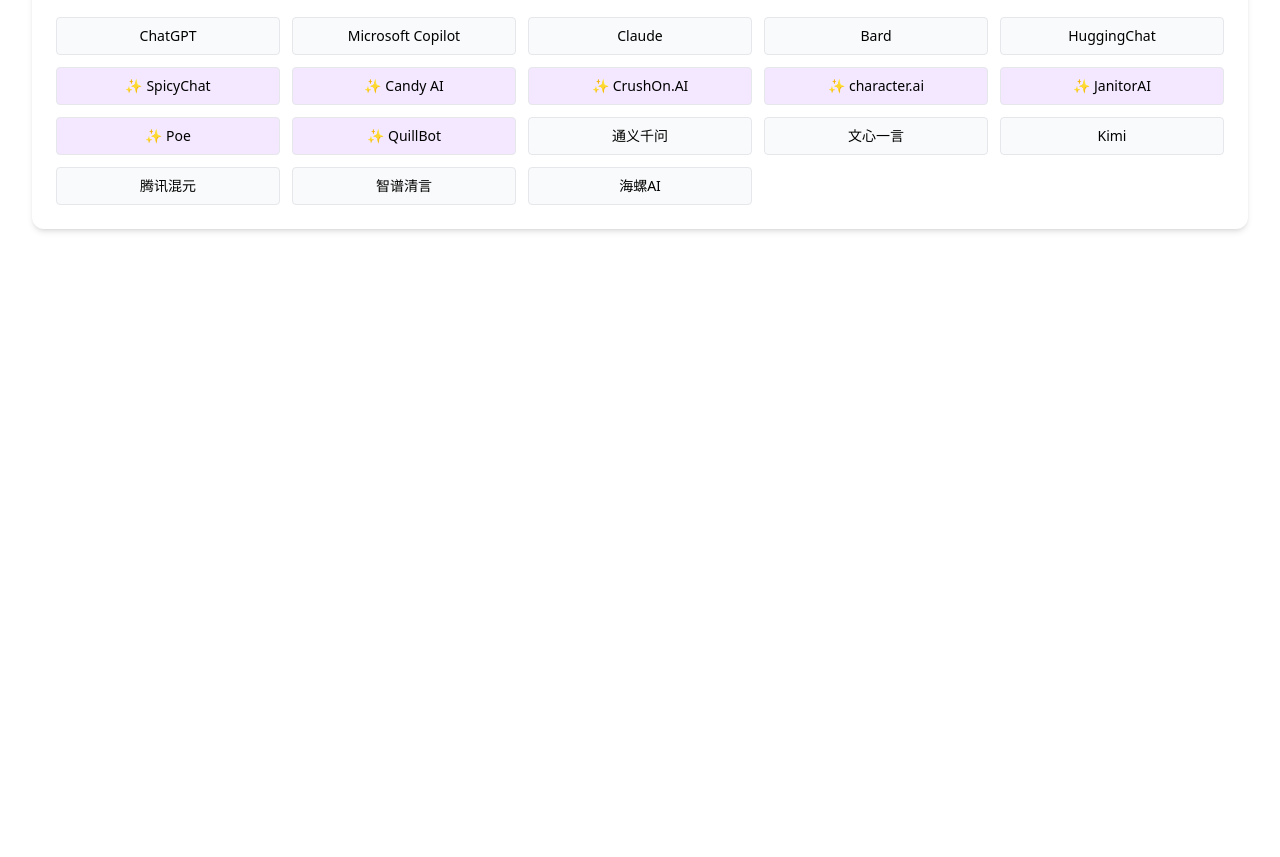
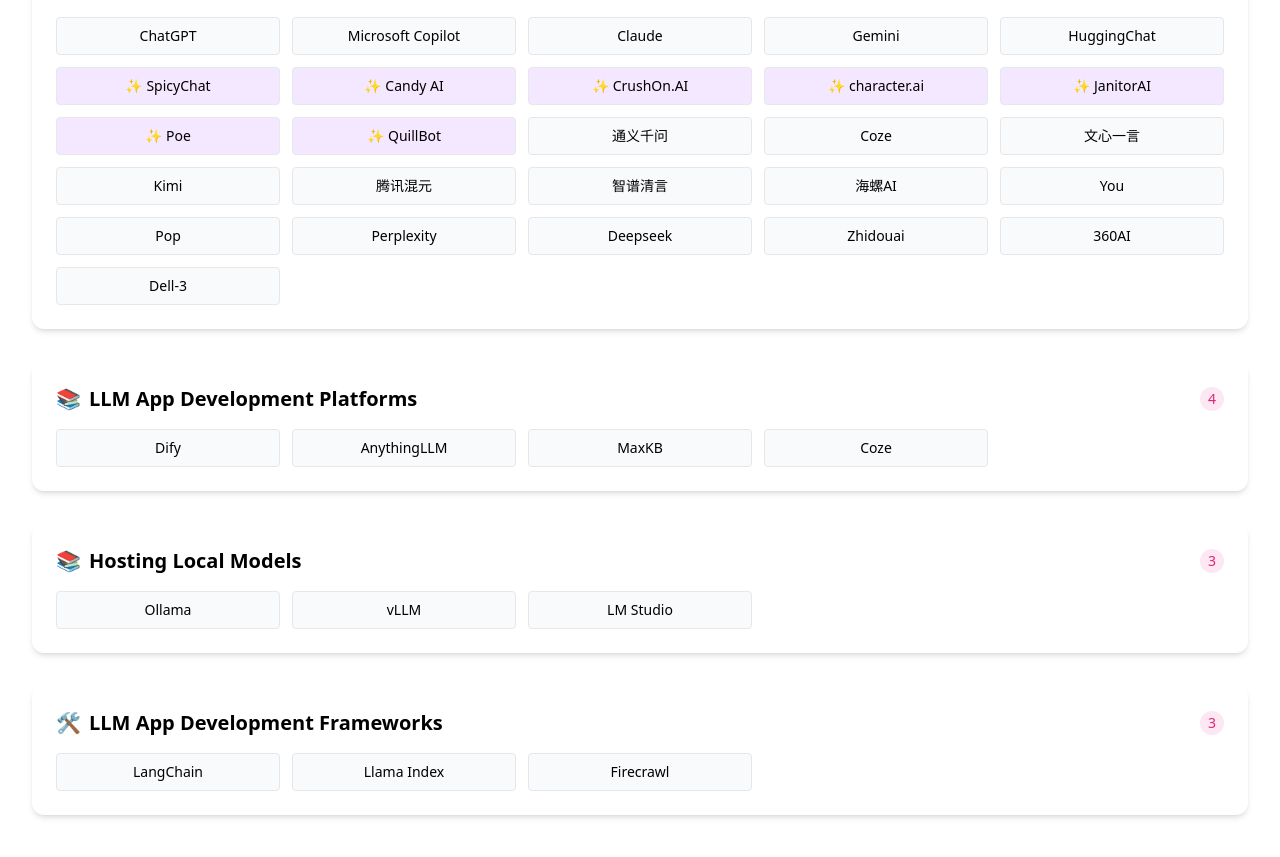
Before and after one commit to 1137882300/ai-1oo, a Next.js app: page / in a window 1280 px wide. Shown: the part 1005-1862 px from the top of the page. Before the commit the page ends 1298 px from the top, so only its background shows below. Built offline with nearby package versions, Linux system fonts and the light colour scheme.

Commit message:
add data

```diff
--- a/data/categories.ts
+++ b/data/categories.ts
@@ -38,7 +38,7 @@
       { name: "ChatGPT", link: "https://chat.openai.com/" },
       { name: "Microsoft Copilot", link: "https://copilot.microsoft.com/" },
       { name: "Claude", link: "https://www.anthropic.com/" },
-      { name: "Bard", link: "https://bard.google.com/" },
+      { name: "Gemini", link: "https://gemini.google.com/" },
       { name: "HuggingChat", link: "https://huggingface.co/chat/" },
       { name: "SpicyChat", link: "https://spicychat.ai/", isNew: true },
       { name: "Candy AI", link: "https://candy.ai/", isNew: true },
@@ -48,11 +48,47 @@
       { name: "Poe", link: "https://poe.com/", isNew: true },
       { name: "QuillBot", link: "https://quillbot.com/", isNew: true },
       { name: "通义千问", link: "https://tongyi.aliyun.com/" },
+      { name: "Coze", link: "https://www.coze.cn/" },
       { name: "文心一言", link: "https://yiyan.baidu.com/" },
       { name: "Kimi", link: "https://kimi.moonshot.cn/" },
       { name: "腾讯混元", link: "https://hunyuan.tencent.com/" },
       { name: "智谱清言", link: "https://chatglm.cn/" },
       { name: "海螺AI", link: "https://www.hailuoai.com/" },
+      { name: "You", link: "https://you.com" },
+      { name: "Pop", link: "https://popai.pro" },
+      { name: "Perplexity",link: "https://www.perplexity.ai/" },
+      { name: "Deepseek",link: "https://www.deepseek.com/" },
+      { name: "Zhidouai",link: "https://www.zhidouai.com/" },
+      { name: "360AI",link: "https://bot.360.com" },
+      { name: "Dell-3",link: "https://www.bing.com/images/create" },
+    ]
+  },
+  {
+    title: "LLM App Development Platforms",
+    icon: "📚",
+    items: [
+        {"name":"Dify","link":"https://dify.ai/" },
+        {"name":"AnythingLLM","link":"https://anythingllm.com/" },
+        {"name":"MaxKB","link":"https://github.com/1Panel-dev/MaxKB" },
+        {"name":"Coze","link":"https://www.coze.com/" },
+    ]
+  },
+  {
+    title: "Hosting Local Models",
+    icon: "📚",
+    items: [
+        {"name":"Ollama","link":"https://ollama.com/" },
+        {"name":"vLLM","link":"https://vllm.ai/" },
+        {"name":"LM Studio","link":"https://lmstudio.ai/" },
+    ]
+  },
+  {
+    title: "LLM App Development Frameworks",
+    icon: "🛠️",
+    items: [
+        {"name":"LangChain","link":"https://www.langchain.com/" },
+        {"name":"Llama Index","link":"https://www.llamaindex.ai/" },
+        {"name":"Firecrawl","link":"https://www.firecrawl.dev/" },
     ]
   },
 ];
```
Also changed, not shown: app/data/categories.json (deleted, +0 -59 lines).
